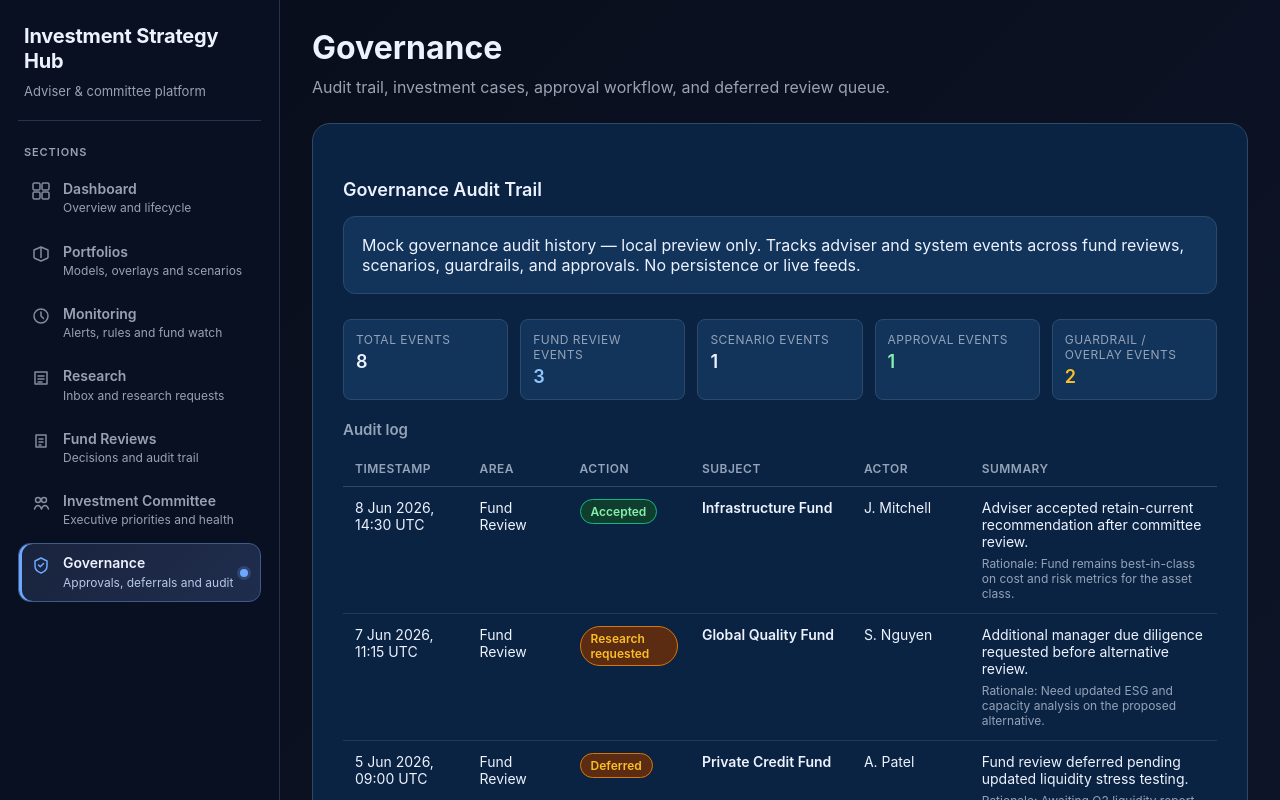
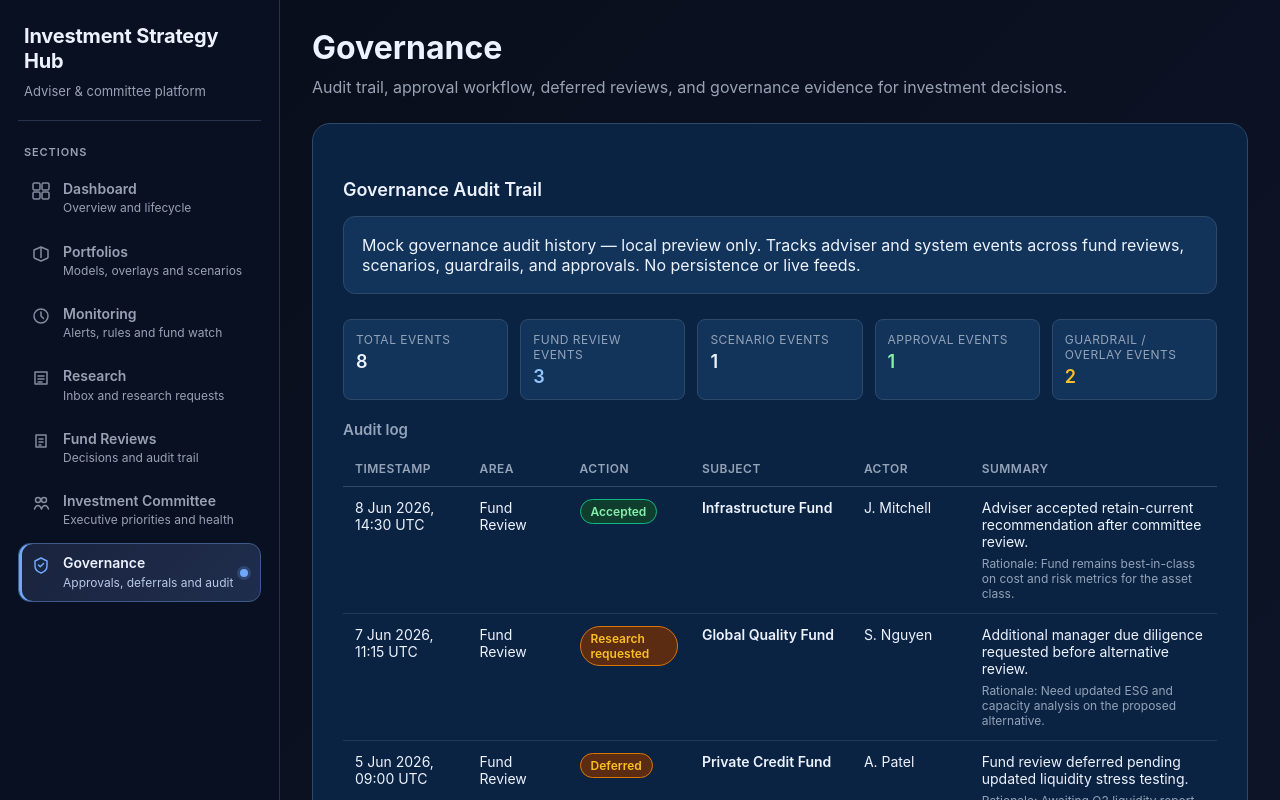
Before and after one commit to 7rg8kbvgb5-web/investment-platform-live, a Next.js app: page /governance in a window 1280 px wide. Shown: the top 800 px of the page. Built offline with nearby package versions, Linux system fonts and the light colour scheme.

Commit message:
Refine governance and investment committee page descriptions

```diff
--- a/app/governance/page.tsx
+++ b/app/governance/page.tsx
@@ -5,7 +5,7 @@ export default function GovernancePage() {
   return (
     <PageContent
       title="Governance"
-      description="Audit trail, investment cases, approval workflow, and deferred review queue."
+      description="Audit trail, approval workflow, deferred reviews, and governance evidence for investment decisions."
     >
       <GovernancePageContent />
     </PageContent>
--- a/app/investment-committee/page.tsx
+++ b/app/investment-committee/page.tsx
@@ -7,7 +7,7 @@ export default function InvestmentCommitteePage() {
   return (
     <PageContent
       title="Investment Committee"
-      description="Executive summary of house views, fund reviews, governance health, and committee priorities."
+      description="Review house views, committee decisions, portfolio priorities, and investment governance health."
     >
       <InvestmentCommitteeDashboard />
       <DecisionHistoryPanel />
```
